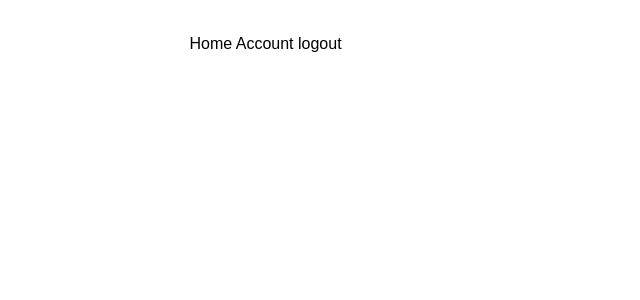
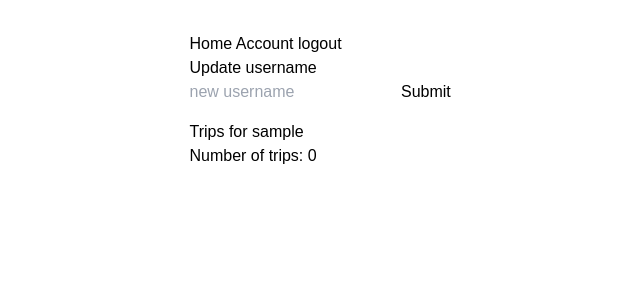
Before and after one commit to ptrichr/388J-Final, a Flask app: page /account in a window 1280 px wide. Shown: the top 300 px of the page, without its empty margins (298-938 px from the left). Run offline with Flask 2, Linux system fonts and the light colour scheme; the visitor is signed in with stand-in values (Sample User, id 1); data that the repository does not hold is empty; style sheets or scripts are compiled from the project's sources.

Commit message:
account template plus some formatting

```diff
--- a/flask_app/templates/account.html
+++ b/flask_app/templates/account.html
@@ -1,5 +1,24 @@
 {% extends 'base.html' %}
 
 {% block content %}
+<div class="mx-auto flex flex-ol gap-y-2">
+    Update username
+    <form method="POST" action="">
+        {{ update_username_form.csrf_token }}
+        {{ update_username_form.username(placeholder="new username") }}
+        {{ update_username_form.submit_username() }}
+    </form>
+</div>
+<div class="mx-auto flex flex-col gap-y-2">
+    Trips for {{ current_user.username }}<br>
+    Number of trips: {{ trips|length }}
+</div>
+<ul>
+    {% for trip in trips %}
+    <li>
+        <a href="{{ url_for('trips.plan_trip', trip_title=trip.title) }}">{{ trip.title }}</a>
+    </li>
+    {% endfor %}
+</ul>
 
 {% endblock %}
--- a/flask_app/templates/login.html
+++ b/flask_app/templates/login.html
@@ -2,7 +2,10 @@
 
 {% block content %}
 <div class="mx-auto flex flex-col gap-y-2">
-    <a class="mx-auto" href="{{url_for('users.register')}}">register</a>
+    <div class="mx-auto">
+        If you don't have an account,
+        <a class="text-blue-400 underline" href="{{url_for('users.register')}}">register here</a>
+    </div>
     <form class="mx-auto" method="POST" action="">
         {{ form.csrf_token }}
         {{ form.username(placeholder="username") }}
--- a/flask_app/trips/routes.py
+++ b/flask_app/trips/routes.py
@@ -62,7 +62,7 @@ def index():
 @login_required
 def plan_trip(trip_title):
     form = POIForm()
-    trip = Trip.objects(title=trip_title).first()
+    trip = Trip.objects(title=trip_title, author=current_user).first()
     pois = list(trip.pois)
     # routes is a list of dictionaries that each contain a key "route" that is mapped
     # to a list of dictionaries (steps) that contain the keys line_info, from, to, which are
--- a/flask_app/users/routes.py
+++ b/flask_app/users/routes.py
@@ -67,7 +67,7 @@ def logout():
 @login_required
 def account():
     update_username_form = UpdateUsernameForm()
-    trips = list(Trip.objects())
+    trips = list(Trip.objects(author=current_user))
 
     if request.method == "POST":
         if update_username_form.submit_username.data and update_username_form.validate():
```
Also changed, not shown: flask_app/templates/base.html (+5 -5 lines), flask_app/templates/register.html (+6 -1 lines).
